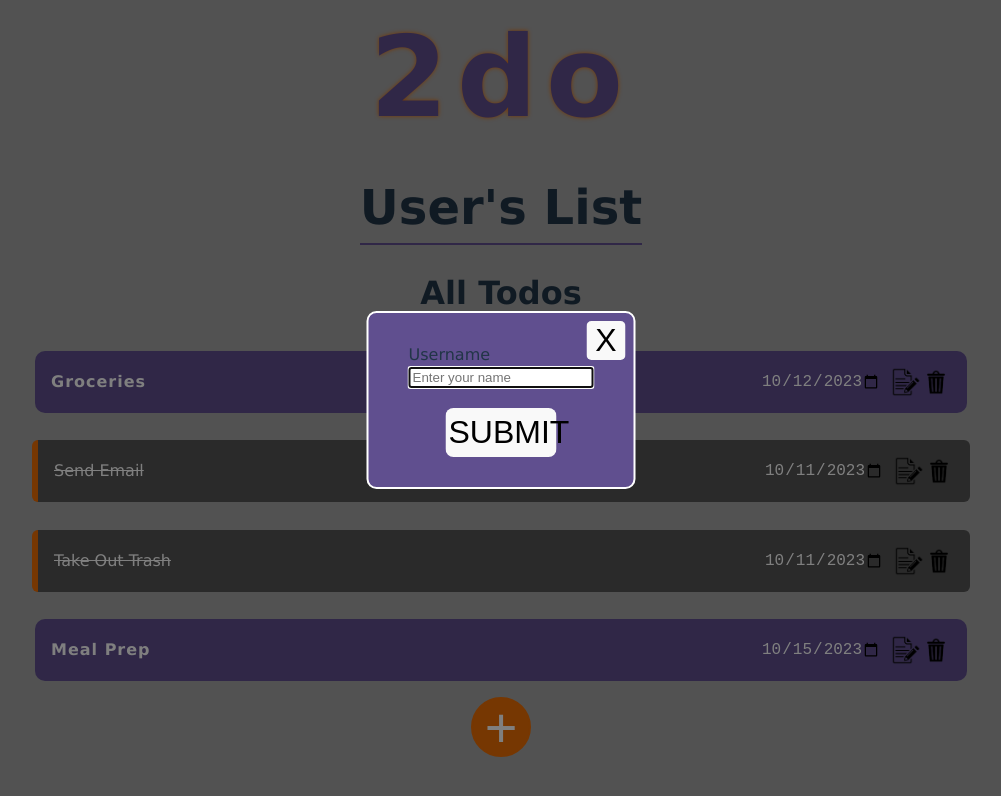
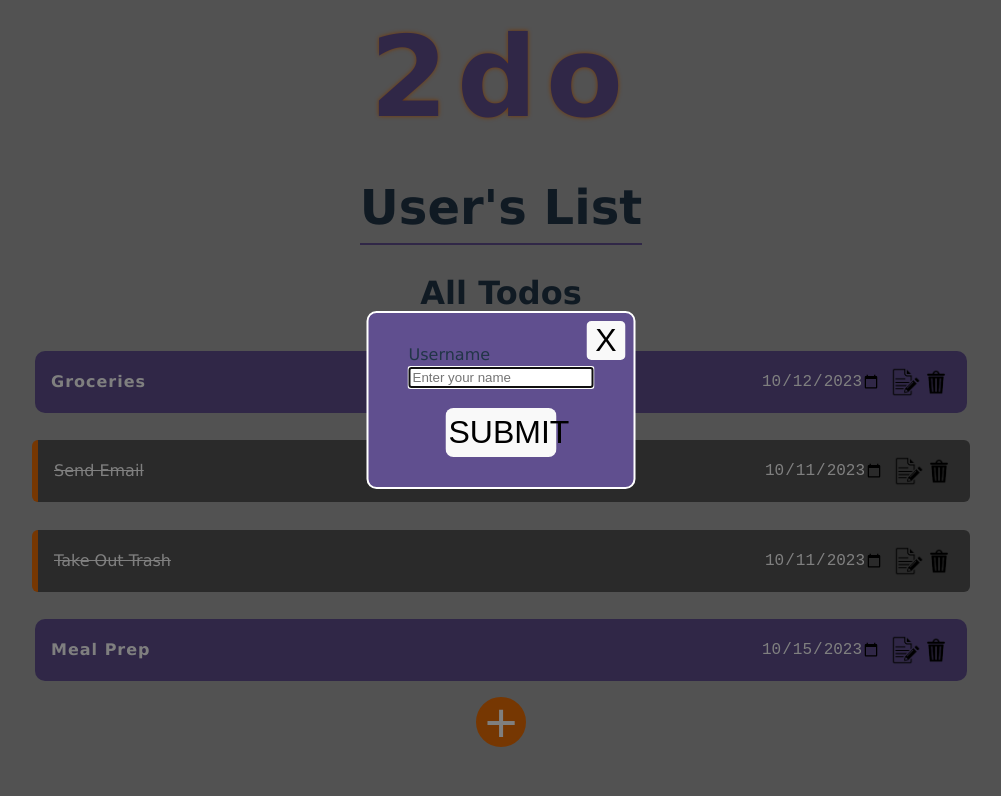
Before and after one commit to jeff-ramos-dev/react-todo-list, a React (Vite) app: page / in a window 1280 px wide. Shown: the top 796 px of the page, without its empty margins (139-1140 px from the left). Built offline with nearby package versions, Linux system fonts and the light colour scheme.

Commit message:
Update styling

```diff
--- a/src/App.css
+++ b/src/App.css
@@ -159,7 +159,7 @@ label {
   padding: 1rem;
   margin: 10px;
   min-height: 175px;
-  width: 375px;
+  max-width: 375px;
   border: 2px solid var(--secondary-color);
 }
 
@@ -358,8 +358,8 @@ label {
   background-color: var(--accent-color);
   border-radius: 100%;
   border: 2px solid var(--accent-color);
-  height: 60px;
-  width: 60px;
+  height: 50px;
+  width: 50px;
   padding: 0;
   margin: 1rem 0;
 }
```
